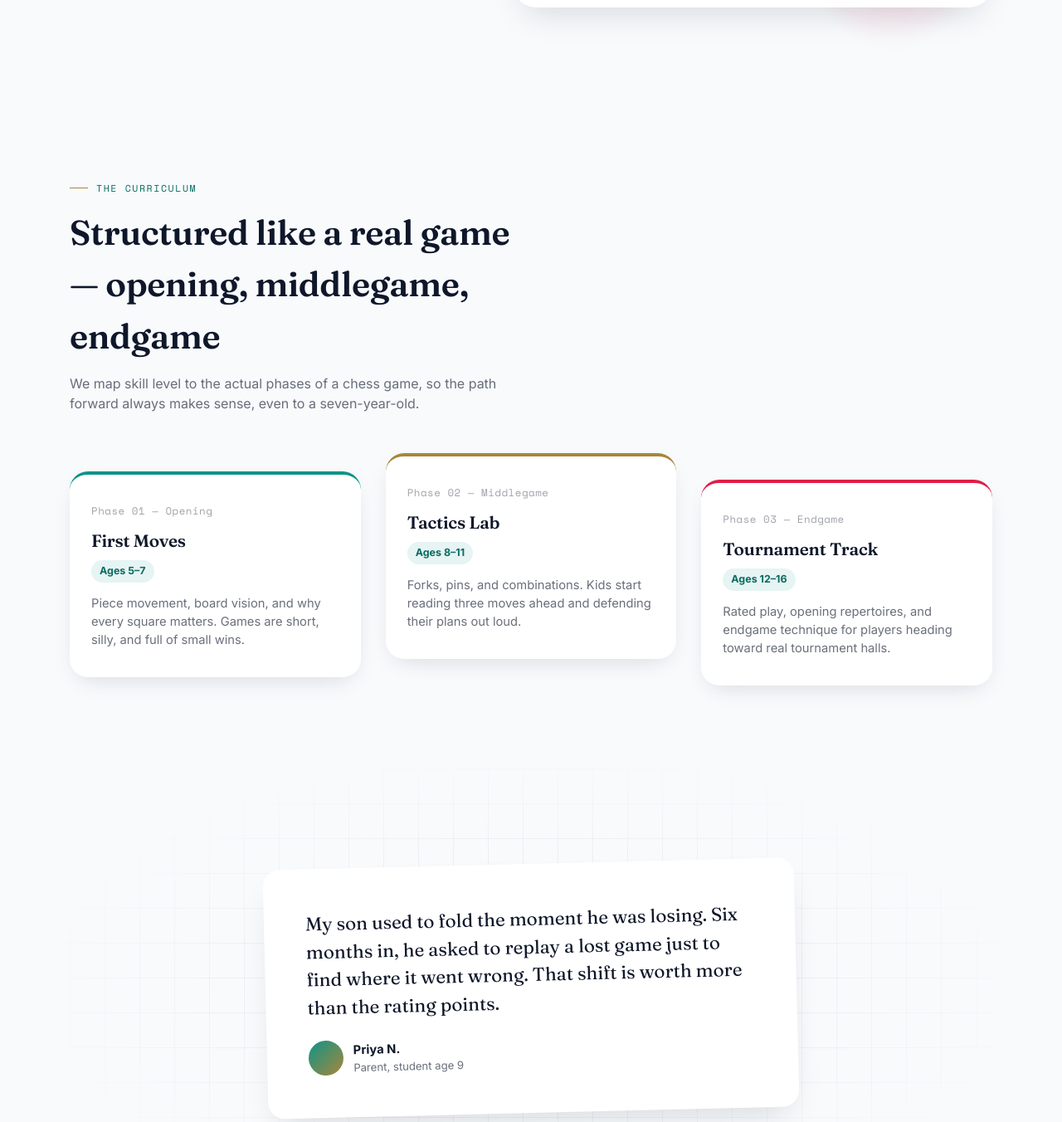
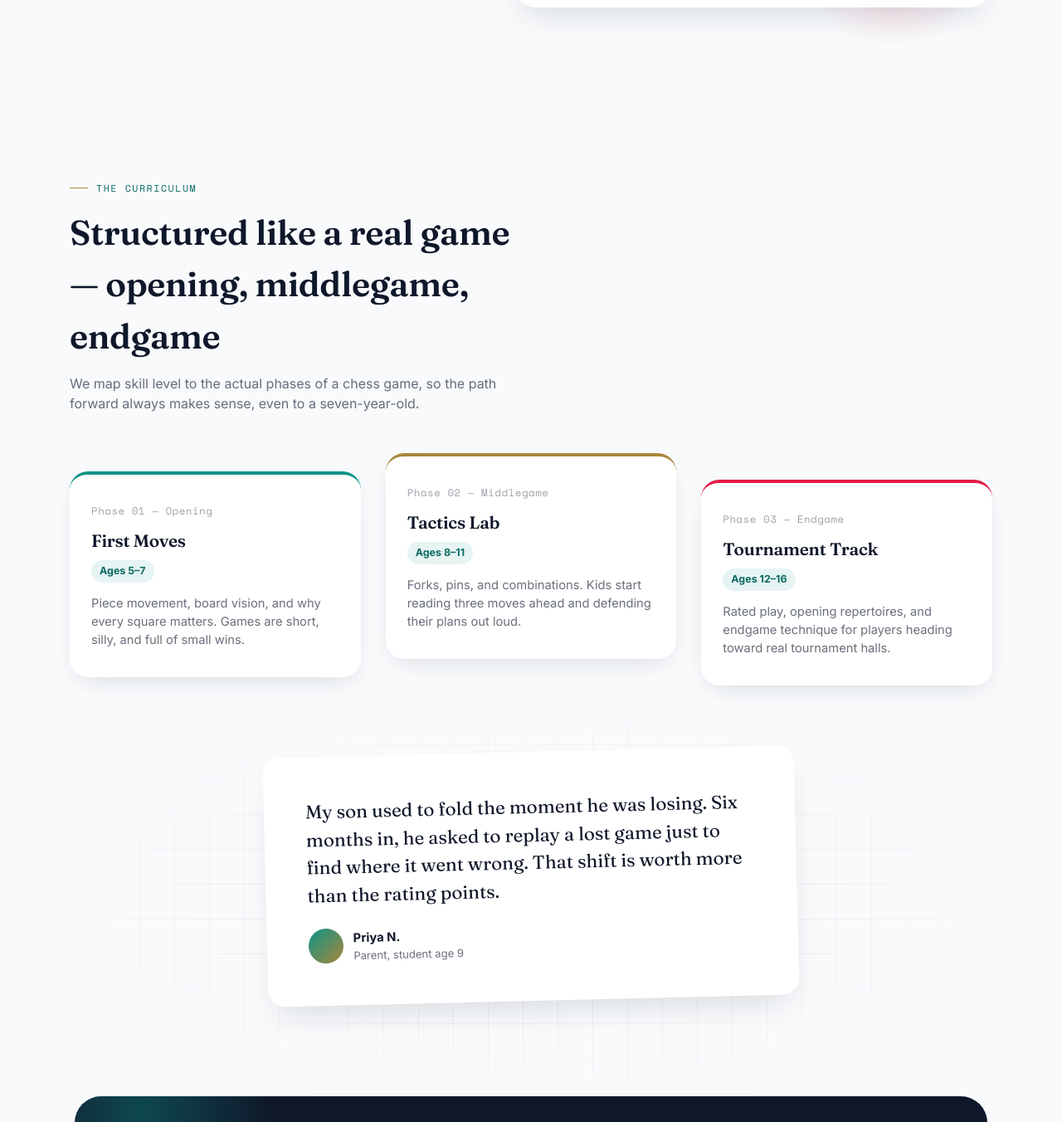
Before and after one commit to AnkitKumarGupta-cloud/chess, a plain HTML site: page index.html in a window 1280 px wide. Shown: the part 1793-3145 px from the top of the page at 83% size. Drawn offline with nearby package versions, Linux system fonts and the light colour scheme.

Commit message:
Remove excessive dead space between phase cards and testimonial section

```diff
--- a/index.html
+++ b/index.html
@@ -352,7 +352,7 @@
   /* ===================== PROGRAM PHASES (Opening / Middlegame / Endgame) ===================== */
   .phases-section{
     position: relative;
-    padding: clamp(70px, 9vw, 110px) 0;
+    padding: clamp(70px, 9vw, 110px) 0 clamp(20px, 3vw, 40px);
     z-index: 2;
   }
   .phases-head{ max-width: 560px; }
@@ -402,7 +402,7 @@
   /* ===================== TESTIMONIAL ===================== */
   .testimonial-section{
     position: relative;
-    padding: clamp(70px, 9vw, 120px) 0;
+    padding: clamp(30px, 4vw, 60px) 0 clamp(70px, 9vw, 120px);
     z-index: 2;
     display:flex;
     justify-content:center;
```
